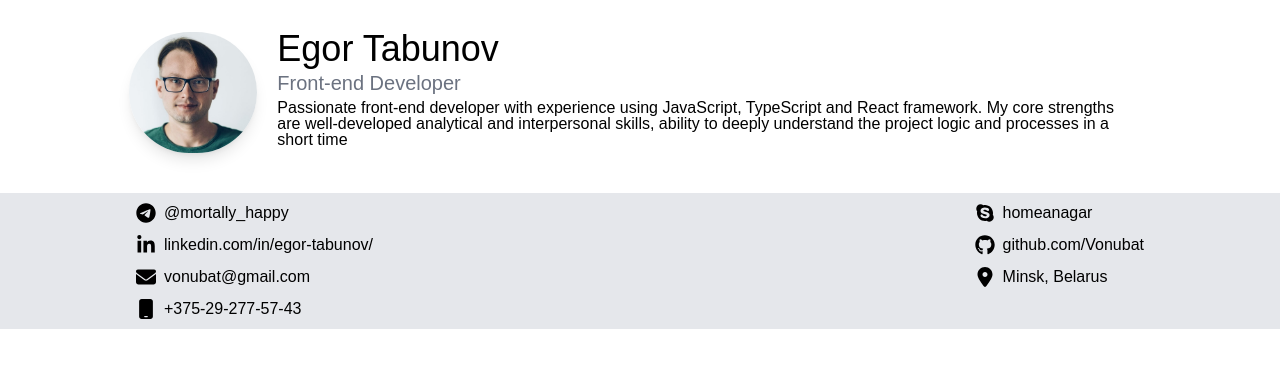
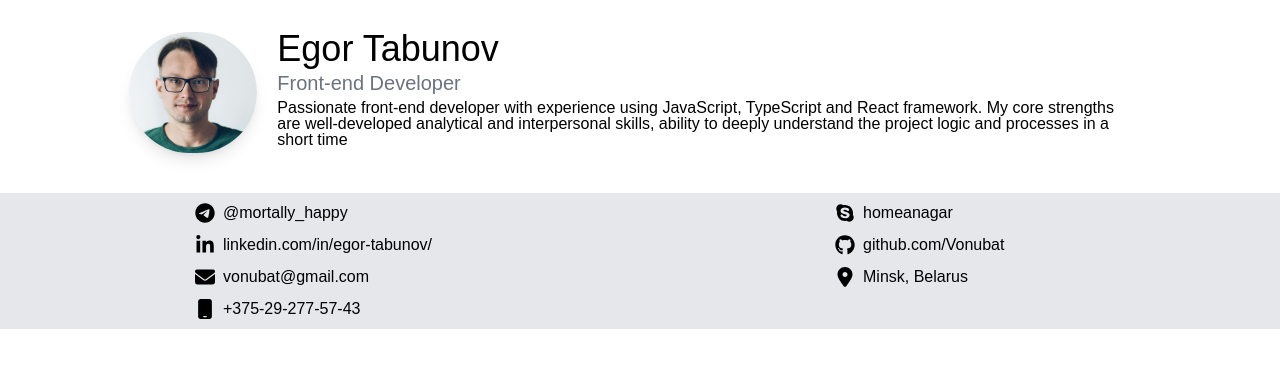
Before and after one commit to Vonubat/resume, a React (Create React App) app: page / in a window 1280 px wide. Shown: the top 368 px of the page. Built offline with nearby package versions, Linux system fonts and the light colour scheme; what tw-elements would draw is missing.

Commit message:
fix: bugs with styles

```diff
--- a/src/components/Contact.tsx
+++ b/src/components/Contact.tsx
@@ -2,8 +2,9 @@ import React from 'react';
 
 function Contact() {
   return (
-    <div className="contact-block flex flex-col sm:flex-row justify-between pl-14 pr-0 sm:pl-32 sm:pr-32 bg-gray-200 mt-10 whitespace-nowrap">
-      <section className="main flex flex-col gap-2 my-2 mx-2">
+    <div className="contact-block bg-gray-200 whitespace-nowrap">
+      <div className="flex flex-wrap justify-around mt-10 max-w-[1280px] mx-auto">
+        <section className="main flex flex-col gap-2 my-2 mx-2 w-[250px]">
           <div className="telegram flex flex-nowrap items-center gap-2">
             <svg
               xmlns="http://www.w3.org/2000/svg"
@@ -79,7 +80,7 @@ function Contact() {
             </a>
           </div>
         </section>
-      <section className="additional flex flex-col gap-2 my-2 mx-2">
+        <section className="additional flex flex-col gap-2 my-2 mx-2 w-[250px]">
           <div className="skype flex flex-nowrap items-center gap-2">
             <svg
               xmlns="http://www.w3.org/2000/svg"
@@ -136,6 +137,7 @@ function Contact() {
           </div>
         </section>
       </div>
+    </div>
   );
 }
 
--- a/src/components/Header.tsx
+++ b/src/components/Header.tsx
@@ -3,7 +3,7 @@ import Avatar from '../assets/avatar.jpg';
 
 function Header() {
   return (
-    <header className="flex justify-center flex-wrap items-center mt-5">
+    <header className="flex justify-center flex-wrap items-center mt-5 max-w-[1280px] mx-auto">
       <img
         src={Avatar}
         className="rounded-full w-32 shadow-lg mt-3"
```
Lines whose indentation alone changed are shown as unchanged.
